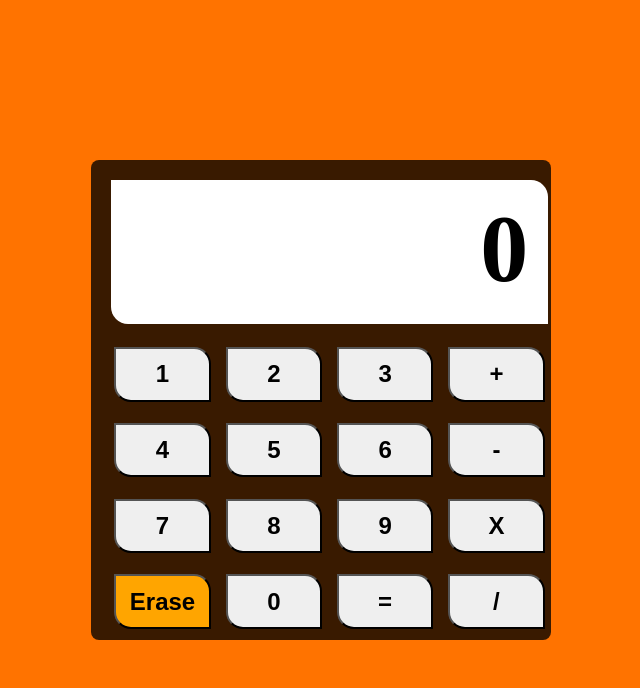
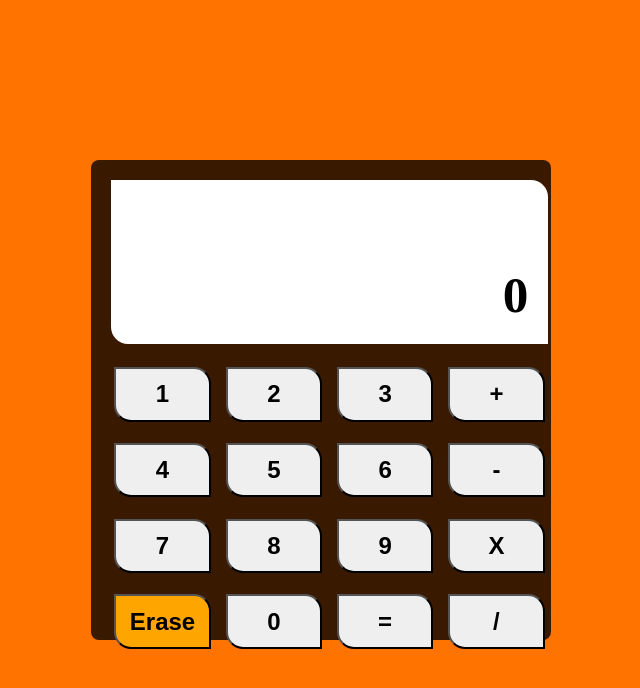
Before and after one commit to Shreya-050/Calculator, a plain HTML site: page index.html in a window 1280 px wide. Shown: the whole page, without its empty margins (319-959 px from the left). Drawn offline with Linux system fonts and the light colour scheme.

Commit message:
calculator third commit

```diff
--- a/style.css
+++ b/style.css
@@ -20,6 +20,7 @@ body{
 #screen{
     width:95%;
     height:30%;
+    padding-top: 20px;
     background-color: white;
     margin:20px;
     border-bottom-left-radius: 17px;
@@ -33,7 +34,7 @@ body{
 
 }
 #current_entry{
-    font-size:6rem;
+    font-size:4vw;
     font-weight: 600;
     margin-bottom:20px;
   margin-right: 20px;
```
